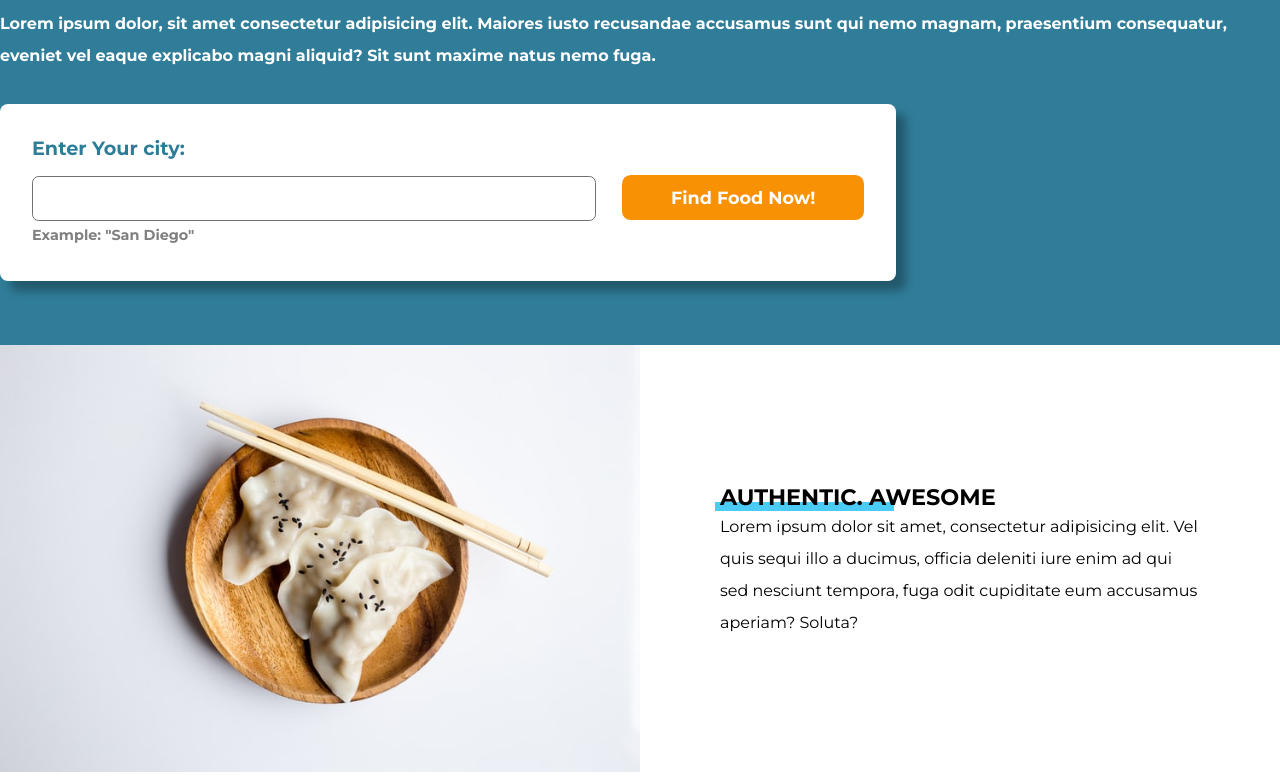
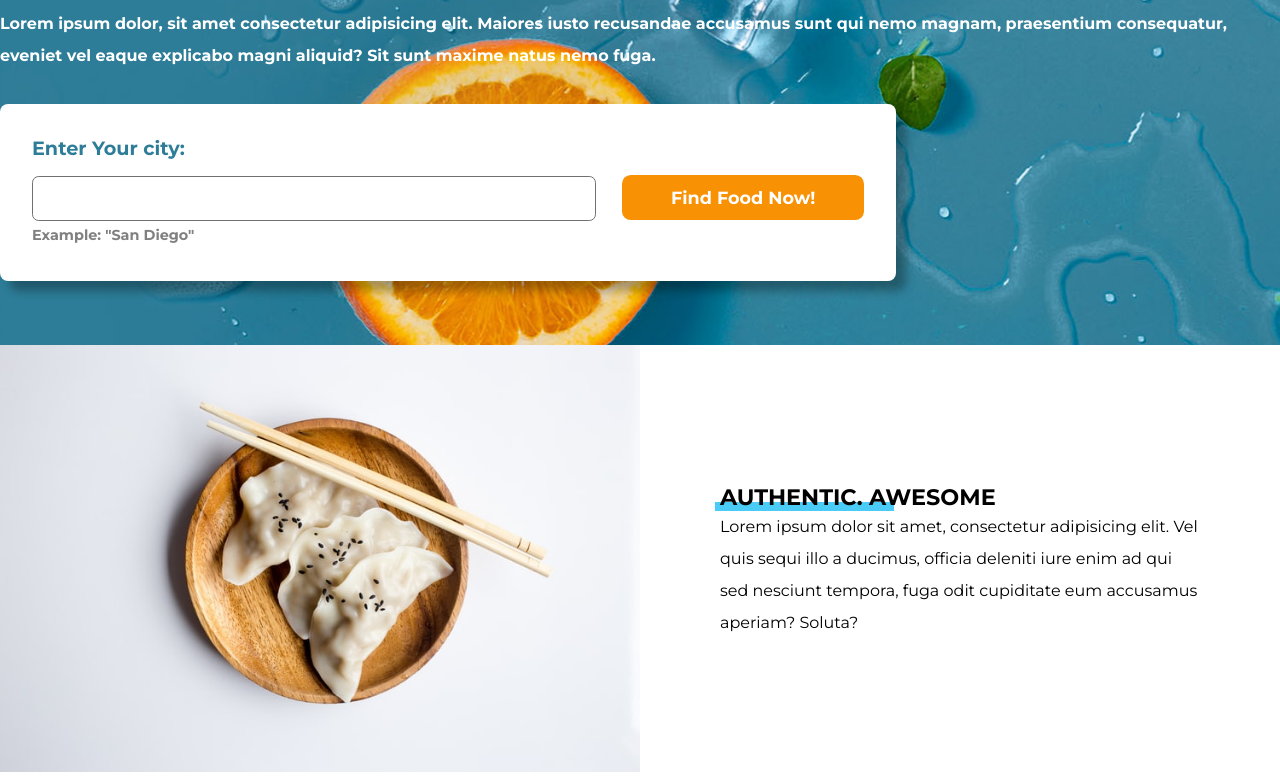
Before and after one commit to Indrajit-Kabiraj/FoodSite, a plain HTML site: page index.html in a window 1280 px wide. Shown: the part 181-957 px from the top of the page. Drawn offline with Linux system fonts and the light colour scheme; files whose address does not match are found by name.

Commit message:
Update style.css

```diff
--- a/style.css
+++ b/style.css
@@ -3,7 +3,7 @@
     margin:0;
 }
 .food-container{
-    background: #307D99 url("images/bg.jpg");
+    background: #307D99 url("bg.jpg");
     color: white;
     text-align: center;
     background-position: 12% 83%;
```
